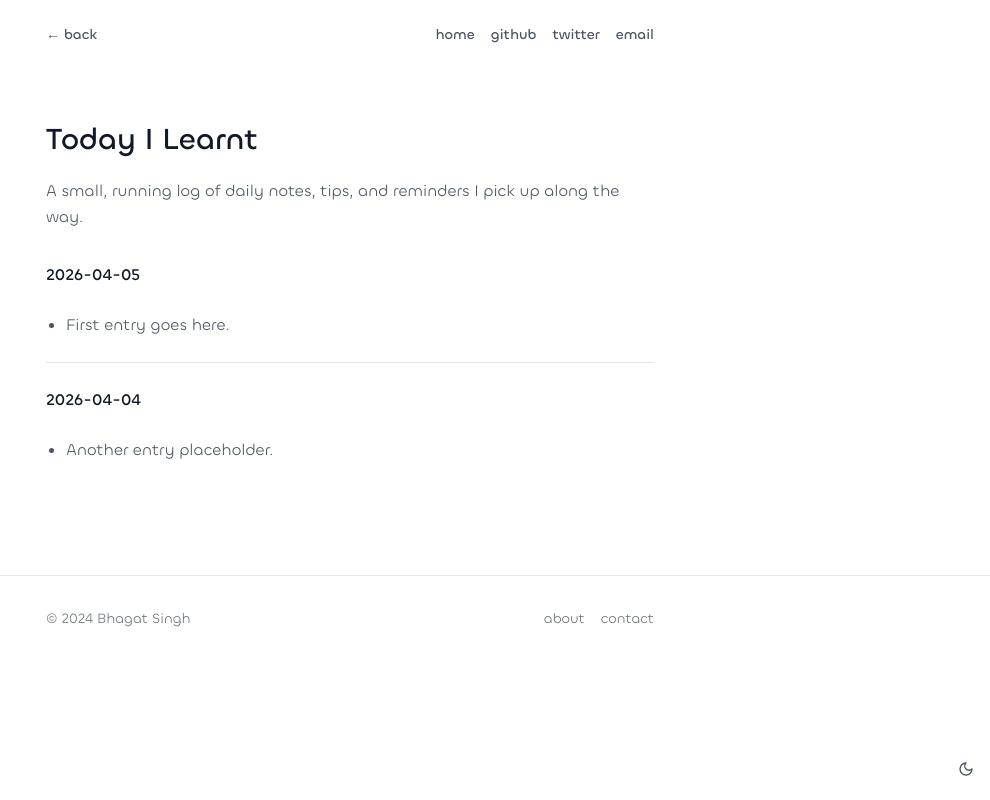
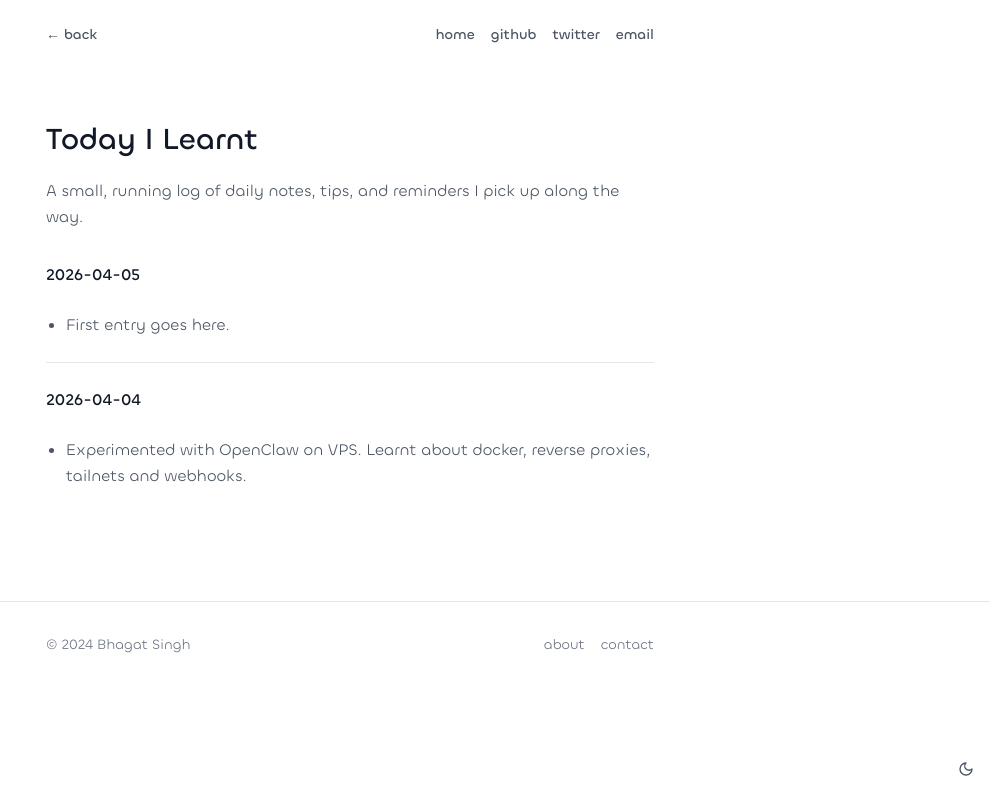
Before and after one commit to xorforce/me, a Next.js app: page /til in a window 1280 px wide. Shown: the whole page, without its empty margins (290-1280 px from the left). Built offline with nearby package versions, Linux system fonts and the light colour scheme.

Commit message:
Add TIL entry for 2026-04-04

```diff
--- a/data/til.mdx
+++ b/data/til.mdx
@@ -6,4 +6,4 @@
 
 ## 2026-04-04
 
-- Another entry placeholder.
+- Experimented with OpenClaw on VPS. Learnt about docker, reverse proxies, tailnets and webhooks.
```
